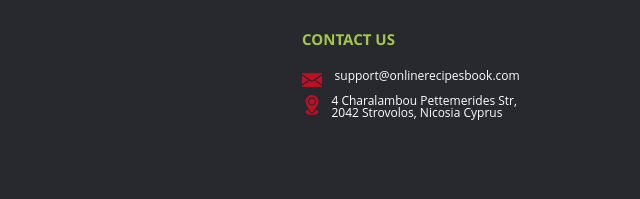
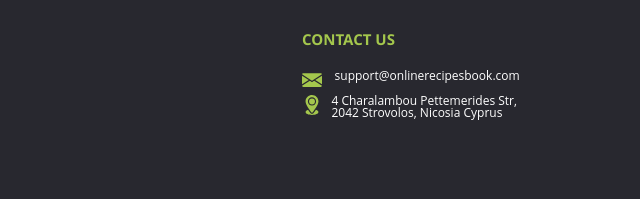
Before and after one commit to Concorder/ORB-2, a plain HTML site: page faq.html in a window 1280 px wide. Shown: the part 1511-1710 px from the top of the page, 501-1141 px from the left. Drawn offline with Linux system fonts and the light colour scheme; a web font is replaced by a local one.

Commit message:
Update common.css

```diff
--- a/css/common.css
+++ b/css/common.css
@@ -578,7 +578,7 @@ li svg {
 }
 
 svg {
-	fill: #be1023;
+	fill: var(--main);
 }
 
 .side {
```
